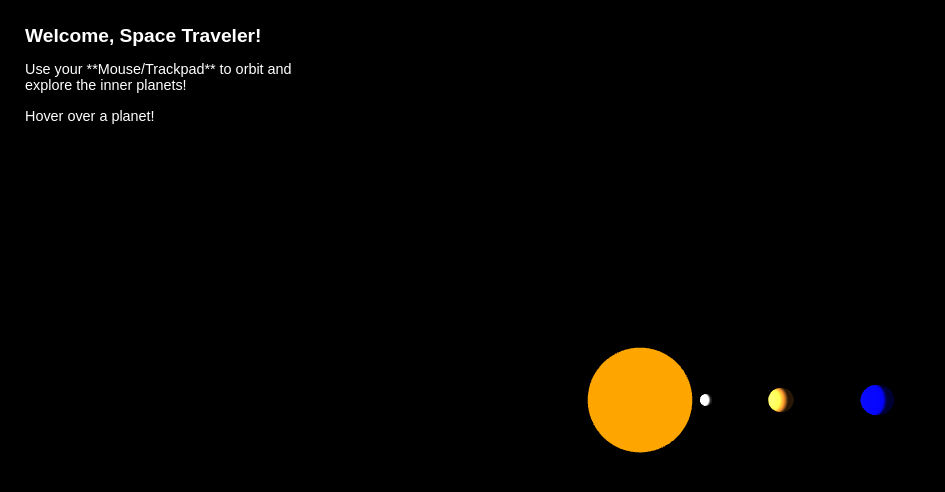
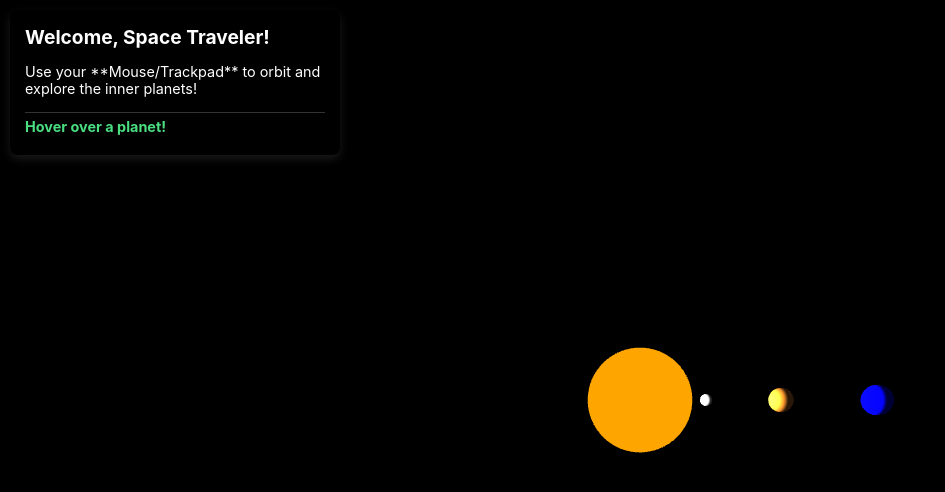
Before and after one commit to LussKyD/solar-system-3d, a plain HTML site: page index.html in a window 1280 px wide. Shown: the whole page, without its empty margins (0-945 px from the left). Drawn offline with nearby package versions, Linux system fonts and the light colour scheme; animation ran at ten frames a second.

Commit message:
Update style.css - v0.1

```diff
--- a/css/style.css
+++ b/css/style.css
@@ -3,7 +3,7 @@ body {
     margin: 0;
     overflow: hidden;
     background-color: #000;
-    font-family: sans-serif;
+    font-family: 'Inter', sans-serif; /* Using Inter font for modern look */
     color: white;
 }
 
@@ -17,9 +17,10 @@ canvas {
     top: 10px;
     left: 10px;
     padding: 15px;
-    background: rgba(0, 0, 0, 0.7);
+    background: rgba(0, 0, 0, 0.8);
     border-radius: 8px;
     max-width: 300px;
+    box-shadow: 0 4px 10px rgba(255, 255, 255, 0.1);
     z-index: 10;
 }
 
@@ -32,3 +33,11 @@ canvas {
     font-size: 0.9em;
     margin-bottom: 5px;
 }
+
+/* Style for the hover text display */
+#selection-display {
+    font-weight: bold;
+    color: #4ade80; /* Tailwind green-400 */
+    border-top: 1px solid rgba(255, 255, 255, 0.2);
+    padding-top: 5px;
+}
```
